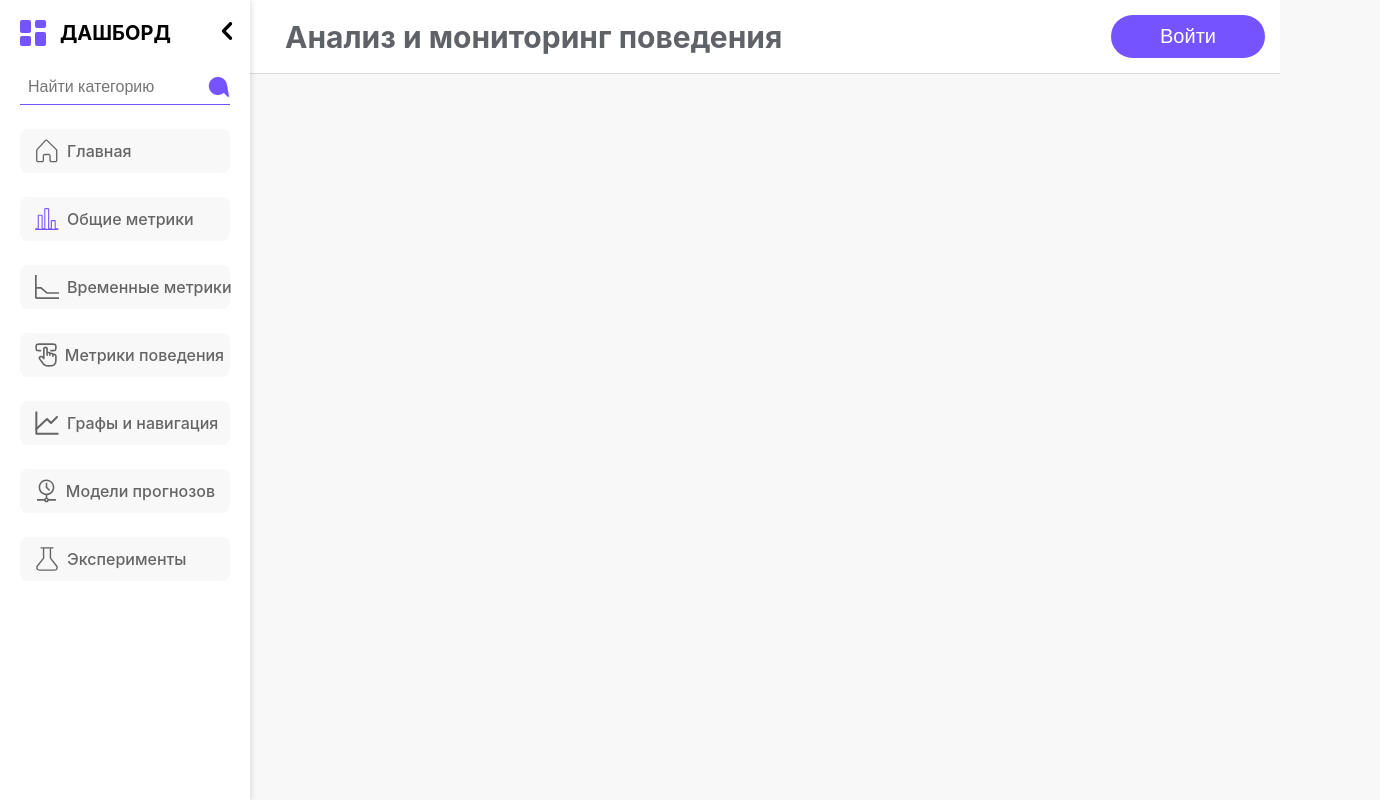
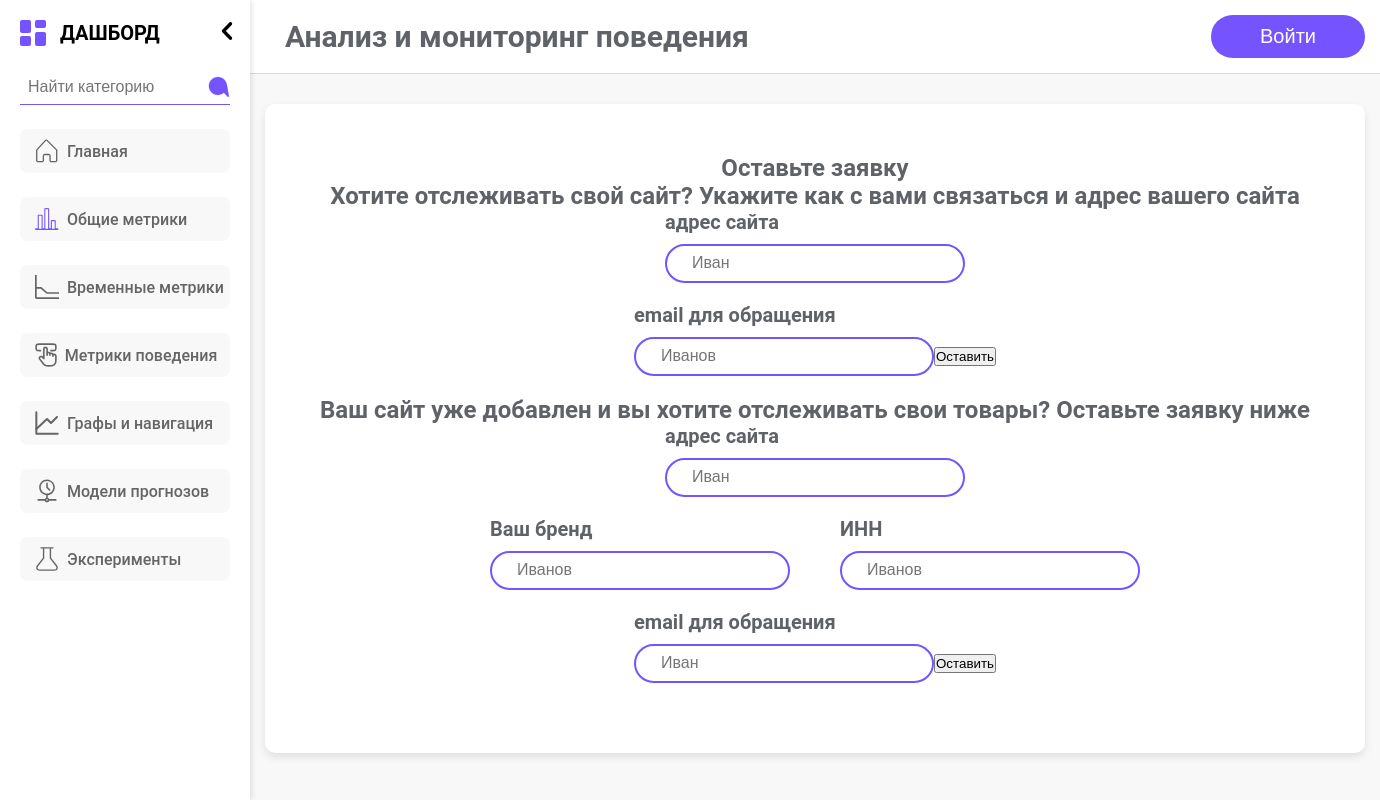
Before and after one commit to Dironio/monitoring, a React (Create React App) app in the folder frontend/: page /application in a window 1280 px wide. Shown: the whole page, 1380 px wide, since content can reach past the window. Built offline with nearby package versions, Linux system fonts and the light colour scheme; the HTML template or start-up script is replaced by a standard one.

Commit message:
nw-pg-applic-edit-prof

```diff
--- a/frontend/src/App.tsx
+++ b/frontend/src/App.tsx
@@ -8,6 +8,7 @@ import Sidebar from './components/Navbar/Navbar';
 import AuthPage from './components/Pages/AuthPage/AuthPage';
 import MainPage from './components/Pages/MainPage/MainPage';
 import AccountPage from './components/Pages/AccountPage/AccountPage';
+import ApplicationPage from './components/Pages/ApplicationPage/ApplicationPage';
 
 
 const App: React.FC = () => {
@@ -56,7 +57,22 @@ const App: React.FC = () => {
 
 
                         {/* user ? ( */}
-                        <Route path='/account' element={<AccountPage />} />
+                        <Route
+                            path="/account"
+                            element={
+                                // user ? <Navigate to="/auth" /> :
+                                <AccountPage />
+                            }
+                        />
+                        <Route
+                            path="/application"
+                            element={
+                                // user ? <Navigate to="/auth" /> :
+                                <ApplicationPage />
+                            }
+                        />
+
+
 
                         <Route path="/main" element={<MainPage />} />
                         <Route path="/common-metrics" element={<h1>Общие метрики</h1>} />
@@ -65,14 +81,7 @@ const App: React.FC = () => {
                         <Route path="/graphs-navigation" element={<h1>Графы и навигация</h1>} />
                         <Route path="/forecast-models" element={<h1>Модели прогнозов</h1>} />
                         <Route path="/experiments" element={<h1>Эксперименты</h1>} />
-                        {/* ) : (
-                        <Route
-                            path="/promo"
-                            element={
-                                <PromoPage
-                                />}
-                        />
-                        ) */}
+
 
 
                         {/* <Route
--- a/frontend/src/components/Pages/AccountPage/AccountPage.tsx
+++ b/frontend/src/components/Pages/AccountPage/AccountPage.tsx
@@ -1,8 +1,52 @@
+import { Link } from 'react-router-dom';
 import './AccountPage.css'
 
 const AccountPage: React.FC = () => {
     return (
         <>
+            <main>
+                <div className="wrapper">
+                    <div className="bg-white">
+                        <div className="main-header">
+                            <p className="main-header__logo">Добро пожаловать
+                                {/* {<span>,user.first_name</span> || ''}  */}
+                            </p>
+                        </div>
+
+                        <div className="main-header">
+                            <p className="main-header__logo">Хотите отслеживать свой сайт?</p>
+                            <Link to="/application">
+                                <button className="main-header__btn">Оставить заявку</button>
+                            </Link>
+                        </div>
+
+
+
+
+                        <div className="main-grid">
+                            <div className="main-grid__item">
+                                <h3 className="item-title">Настройки пользователя</h3>
+                                <p className="item-description">Изменить имя, картинки и тд</p>
+                            </div>
+                            <div className="main-grid__item">
+                                <h3 className="item-title">Аналитика моего сайта</h3>
+                                <p className="item-description">Для владельцев и администраторов сайтов</p>
+                            </div>
+                            <div className="main-grid__item">
+                                <h3 className="item-title">Аналитика продаж</h3>
+                                <p className="item-description">Для продавцов, работающих на поддерживаемом сайте. Аналитика посещения товаров и тд</p>
+                                <button className="grid-item__btn">Подробнее</button>
+                            </div>
+                            <div className="main-grid__item">
+                                <h3 className="item-title">Аналитика продаж</h3>
+                                <p className="item-description">Для продавцов, работающих на поддерживаемом сайте. Аналитика посещения товаров и тд</p>
+                                <button className="grid-item__btn">Подробнее</button>
+                            </div>
+                        </div>
+
+                    </div>
+                </div>
+            </main>
         </>
     )
 }
--- /dev/null
+++ b/frontend/src/components/Pages/ApplicationPage/ApplicationPage.tsx
@@ -0,0 +1,121 @@
+import React from "react"
+import { Link } from "react-router-dom";
+
+const ApplicationPage: React.FC = () => {
+    return (
+
+        <main>
+            <div className="wrapper">
+                <div className="bg-white">
+                    <div className="main-header">
+                        <p className="main-header__logo">Оставьте заявку</p>
+                    </div>
+
+                    <div className="main-header">
+                        <p className="main-header__logo">Хотите отслеживать свой сайт? Укажите как с вами связаться и адрес вашего сайта</p>
+
+
+
+                    </div>
+
+                    <form action="">
+                        <div className="item-initials">
+                            <div className="initials__name">
+                                <p className="inititals__first-name">адрес сайта</p>
+                                <input
+                                    type="text"
+                                    className="inititals__name-input"
+                                    name="firstName"
+                                    placeholder="Иван"
+                                // value={formData.firstName}
+                                // onChange={handleChange}
+                                />
+                            </div>
+                        </div>
+                        <div className="item-initials">
+                            <div className="initials__name">
+                                <p className="inititals__first-name">email для обращения</p>
+                                <input
+                                    type="text"
+                                    className="inititals__name-input"
+                                    name="lastName"
+                                    placeholder="Иванов"
+                                // value={formData.lastName}
+                                // onChange={handleChange}
+                                />
+                                <button>Оставить</button>
+                            </div>
+                        </div>
+                    </form>
+
+                    <div className="main-header">
+                        <p className="main-header__logo">Ваш сайт уже добавлен и вы хотите отслеживать свои товары? Оставьте заявку ниже</p>
+
+
+
+                    </div>
+
+                    <form action="">
+                        <div className="item-initials">
+                            <div className="initials__name">
+                                <p className="inititals__first-name">адрес сайта</p>
+                                <input
+                                    type="text"
+                                    className="inititals__name-input"
+                                    name="firstName"
+                                    placeholder="Иван"
+                                // value={formData.firstName}
+                                // onChange={handleChange}
+                                />
+                            </div>
+                        </div>
+                        <div className="item-initials">
+                            <div className="initials__name">
+                                <p className="inititals__first-name">Ваш бренд</p>
+                                <input
+                                    type="text"
+                                    className="inititals__name-input"
+                                    name="lastName"
+                                    placeholder="Иванов"
+                                // value={formData.lastName}
+                                // onChange={handleChange}
+                                />
+
+                            </div>
+                            <div className="initials__name">
+                                <p className="inititals__first-name">ИНН</p>
+                                <input
+                                    type="text"
+                                    className="inititals__name-input"
+                                    name="lastName"
+                                    placeholder="Иванов"
+                                // value={formData.lastName}
+                                // onChange={handleChange}
+                                />
+
+                            </div>
+                        </div>
+
+                        <div className="item-initials">
+                            <div className="initials__name">
+                                <p className="inititals__first-name">email для обращения</p>
+                                <input
+                                    type="text"
+                                    className="inititals__name-input"
+                                    name="firstName"
+                                    placeholder="Иван"
+                                // value={formData.firstName}
+                                // onChange={handleChange}
+                                />
+                                <button>Оставить</button>
+                            </div>
+                        </div>
+
+                    </form>
+                </div>
+            </div>
+        </main>
+    )
+}
+
+export default ApplicationPage;
--- a/frontend/src/index.css
+++ b/frontend/src/index.css
@@ -1,8 +1,11 @@
 body {
   margin: 0;
-  font-family: -apple-system, BlinkMacSystemFont, 'Segoe UI', 'Roboto', 'Oxygen',
+  /* font-family: -apple-system, BlinkMacSystemFont, 'Segoe UI', 'Roboto', 'Oxygen',
     'Ubuntu', 'Cantarell', 'Fira Sans', 'Droid Sans', 'Helvetica Neue',
-    sans-serif;
+    sans-serif; */
+  font-family: "Roboto", sans-serif;
+  color: #5F6368;
+  background-color: #F8F8F8;
   -webkit-font-smoothing: antialiased;
   -moz-osx-font-smoothing: grayscale;
 }
```
Also changed, not shown: frontend/src/components/Pages/ApplicationPage/ApplicationPage.css (added), frontend/src/components/Pages/EditProfilePage/EditProfile.css (added), frontend/src/components/Pages/EditProfilePage/EditProfile.tsx (added). Lines whose indentation alone changed are shown as unchanged.
